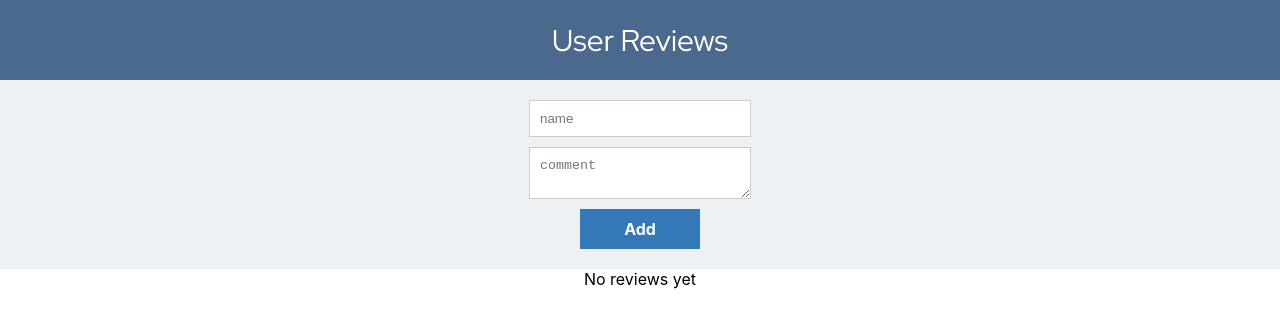
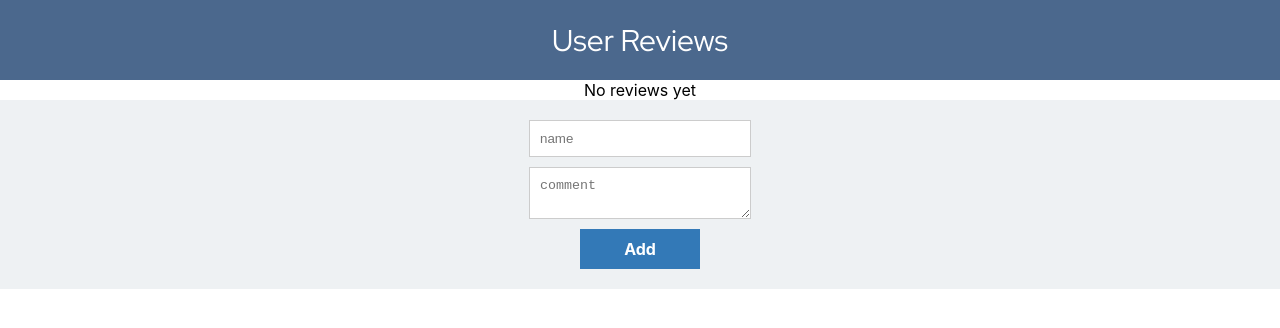
Before and after one commit to yuval-ron/user-reviews, a React (Create React App) app: page / in a window 1280 px wide. Shown: the top 328 px of the page. Built offline with nearby package versions, Linux system fonts and the light colour scheme.

Commit message:
Add the ability to edit review

```diff
--- a/src/reviews/components/NewReviewForm.js
+++ b/src/reviews/components/NewReviewForm.js
@@ -5,7 +5,19 @@ import '../styles/NewReviewForm.css'
 export default class NewReviewForm extends Component {
   state = {
     name: '',
-    comment: ''
+    comment: '',
+    id: ''
+  }
+
+  componentDidMount() {
+    const {review} = this.props
+
+    if (review) {
+      console.log('NewReviewForm.js review', review)
+      const {name, comment, id} = review
+
+      this.setState({name, comment, id})
+    }
   }
 
   createOnChangeCallback = (fieldName) => {
@@ -16,22 +28,25 @@ export default class NewReviewForm extends Component {
 
   handleSubmitClick = () => {
     const {addNewReview} = this.props
-    const {name, comment} = this.state
+    const {name, comment, id} = this.state
 
     if (!name || !comment) {
       return alert('Please fill up name and comment! :)')
     }
 
-    addNewReview({name, comment})
+    addNewReview({name, comment, id})
   }
 
   render() {
+    const {name, comment} = this.state
+
     return (
       <div className="new-review-form-container">
         <input
           placeholder="name"
           type="text"
           className="input"
+          value={name}
           onChange={this.createOnChangeCallback('name')}
         />
 
@@ -39,6 +54,7 @@ export default class NewReviewForm extends Component {
           placeholder="comment"
           type="text"
           className="input"
+          value={comment}
           onChange={this.createOnChangeCallback('comment')}
         />
 
--- a/src/reviews/components/ReviewItem.js
+++ b/src/reviews/components/ReviewItem.js
@@ -19,15 +19,21 @@ export default class ReviewItem extends Component {
     deleteReview(review.id)
   }
 
+  handleEditButtonClick = () => {
+    const {editReview, review} = this.props
+
+    editReview(review.id)
+  }
+
   render() {
-    const {review: {name, comment}} = this.props
+    const {review: {name, comment}, editReview} = this.props
     const {avatarURL} = this.state
     const avatarStyle = {backgroundImage: `url(${avatarURL})`}
 
     return (
       <div className="review-item-container">
         <div className="controls">
-          <div className="button">Edit</div>
+          <div className="button" onClick={this.handleEditButtonClick}>Edit</div>
           <div className="button" onClick={this.handleDeleteButtonClick}>Delete</div>
         </div>
         <div className="user-avatar" style={avatarStyle}></div>
--- a/src/reviews/components/Reviews.js
+++ b/src/reviews/components/Reviews.js
@@ -8,7 +8,8 @@ import '../styles/Reviews.css'
 export default class Reviews extends Component {
   state = {
     reviews: {},
-    isLoadingReviews: false
+    isLoadingReviews: false,
+    reviewInEdit: null
   }
 
   componentDidMount() {
@@ -23,7 +24,7 @@ export default class Reviews extends Component {
     this.setState({isLoadingReviews: true})
 
     addNewReview(review).then((reviews) => {
-      this.setState({reviews, isLoadingReviews: false})
+      this.setState({reviews, isLoadingReviews: false, reviewInEdit: null})
     })
   }
 
@@ -35,23 +36,39 @@ export default class Reviews extends Component {
     })
   }
 
+  handleEditReview = (review) => {
+    this.setState({reviewInEdit: review})
+  }
+
   render() {
-    const {isLoadingReviews, reviews} = this.state
+    const {isLoadingReviews, reviews, reviewInEdit} = this.state
 
     return (
       <div className="reviews-container">
-        <NewReviewForm addNewReview={this.handleAddNewReview} />
-
         {isLoadingReviews ?
           'Loading...' :
-          <List reviews={reviews} deleteReview={this.handleDeleteReview} />
+          <List
+            reviews={reviews}
+            deleteReview={this.handleDeleteReview}
+            editReview={this.handleEditReview}
+            addNewReview={this.handleAddNewReview}
+            reviewInEdit={reviewInEdit}
+          />
         }
+
+        {!reviewInEdit && <NewReviewForm addNewReview={this.handleAddNewReview} />}
       </div>
     )
   }
 }
 
-const List = ({reviews, deleteReview}) => {
+const List = ({
+  reviews,
+  deleteReview,
+  editReview,
+  addNewReview,
+  reviewInEdit
+}) => {
   const keysCollection = Object.keys(reviews)
 
   if (keysCollection.length === 0) {
@@ -60,7 +77,21 @@ const List = ({reviews, deleteReview}) => {
 
   keysCollection.sort()
 
+
   return keysCollection.map(reviewId => {
-    return <ReviewItem key={reviewId} review={reviews[reviewId]} deleteReview={deleteReview} />
+    const review = reviews[reviewId]
+
+    if (reviewInEdit && reviewInEdit === reviewId) {
+      return <NewReviewForm key={reviewId} addNewReview={addNewReview} review={review} />
+    }
+
+    return (
+      <ReviewItem
+        key={reviewId}
+        review={review}
+        deleteReview={deleteReview}
+        editReview={editReview}
+      />
+    )
   })
 }
--- a/src/services/api.js
+++ b/src/services/api.js
@@ -11,8 +11,16 @@ export const fetchReviews = () => {
 
 export const addNewReview = (review) => {
   return new Promise((resolve, reject) => {
-    const reviewId = (new Date).toISOString()
-    review = {...review, id: reviewId}
+    let reviewId = (new Date).toISOString()
+
+    console.log('api.js review', review)
+
+    if (!review.id) {
+      review = {...review, id: reviewId}
+    } else {
+      reviewId = review.id
+    }
+
     const allReviews = getAllReviews()
 
     allReviews[reviewId] = review
```
